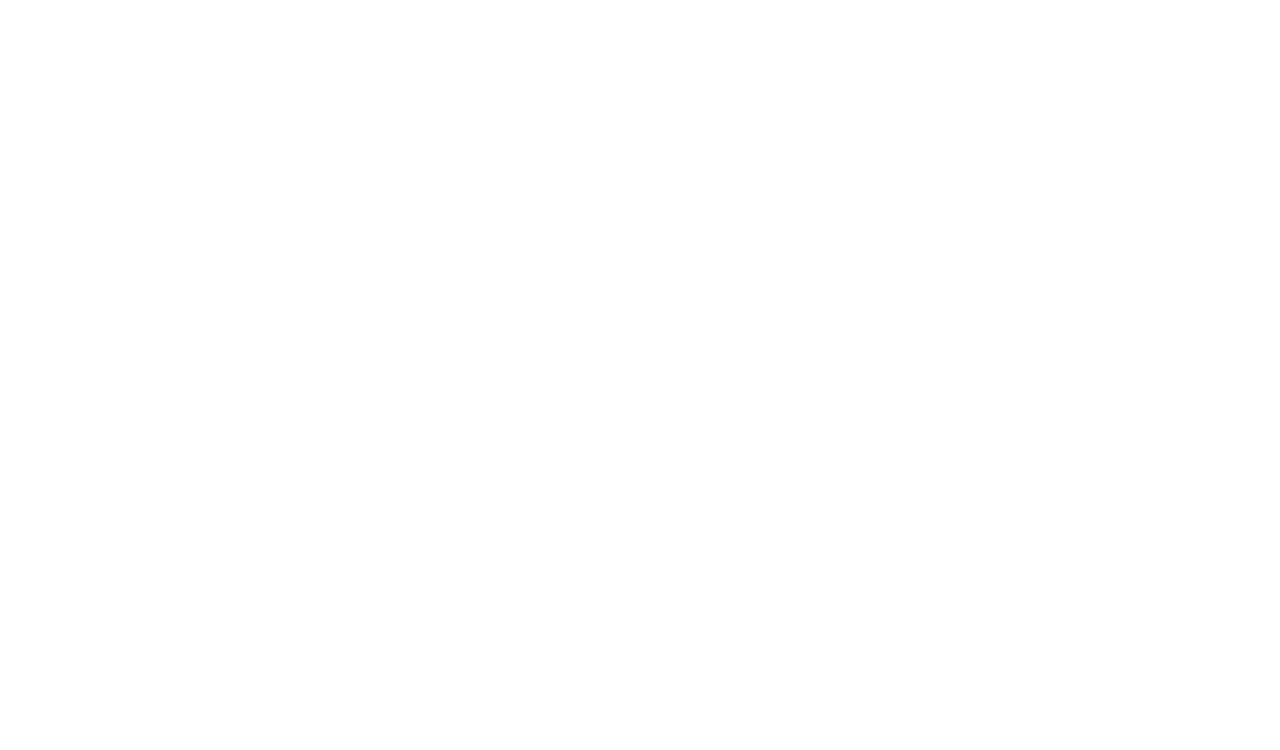
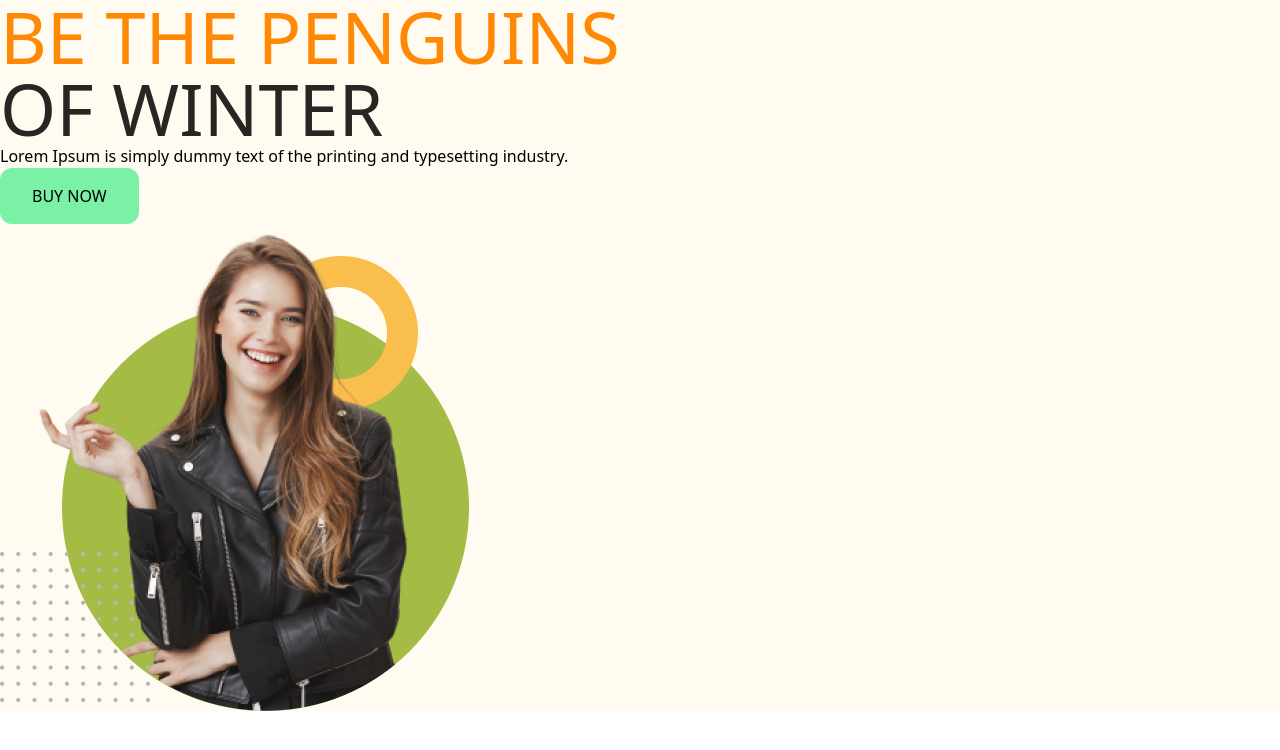
Before and after one commit to tonmoy-free/penguin-fashion-using-tailwind, a plain HTML site: page index.html in a window 1280 px wide. Drawn offline with nearby package versions, Linux system fonts and the light colour scheme.

Commit message:
day 1 working

```diff
--- a/index.html
+++ b/index.html
@@ -7,11 +7,27 @@
         <script src="https://unpkg.com/@tailwindcss/browser@4"></script>
     </head>
     <body>
-        <header>
+        <header class="bg-[#FFFBF0]">
+            <!-- nav bar start -->
             <nav>
 
             </nav>
-            <div></div>
+            <!-- banner start -->
+            <div>
+                <div>
+                    <h1 class="text-7xl uppercase">
+                        <span class="text-orange-400">Be the Penguins</span>
+                        <br>
+                        <span class="text-stone-800"> of Winter</span>
+                    </h1>
+                    <p>Lorem Ipsum is simply dummy text of the printing
+                        and typesetting industry.</p>
+                    <button class="bg-green-300 px-8 py-4 rounded-xl">BUY NOW</button>
+                </div>
+                <div>
+                    <img src="images/model.png" alt>
+                </div>
+            </div>
         </header>
         <main>
 
```
Also changed, not shown: tailwind.config.js (added, +8 -0 lines).
